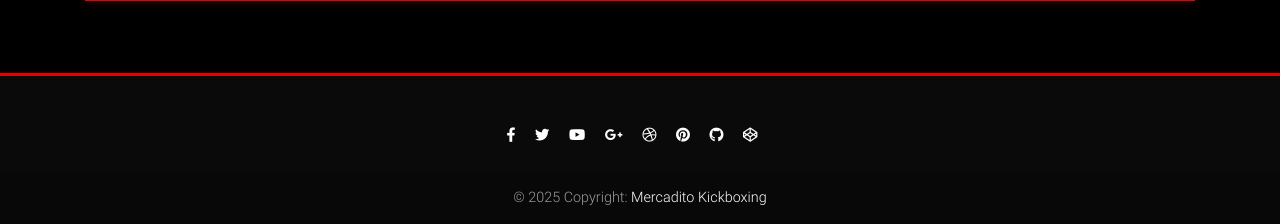
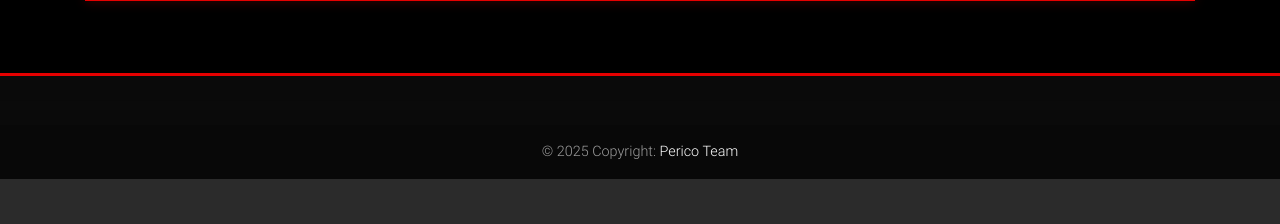
Before and after one commit to Coronel-GD/G8-Progra4-repo, a Django app: page / in a window 1280 px wide. Shown: the part 785-1009 px from the top of the page. After the commit the page ends 964 px from the top, so only its background shows below. Run offline with Django 4.2, Linux system fonts and the light colour scheme; data that the repository does not hold is empty; some libraries are stand-ins or nearby versions.

Commit message:
Rebrand to Perico Team and remove social media links from footer

```diff
--- a/templates/footer.html
+++ b/templates/footer.html
@@ -2,46 +2,10 @@
 
   <hr class="my-4">
 
-  <!-- Social icons -->
-  <div class="pb-4">
-    <a href="https://www.facebook.com/mdbootstrap" target="_blank">
-      <i class="fab fa-facebook-f mr-3"></i>
-    </a>
-
-    <a href="https://twitter.com/MDBootstrap" target="_blank">
-      <i class="fab fa-twitter mr-3"></i>
-    </a>
-
-    <a href="https://www.youtube.com/watch?v=7MUISDJ5ZZ4" target="_blank">
-      <i class="fab fa-youtube mr-3"></i>
-    </a>
-
-    <a href="https://plus.google.com/u/0/b/107863090883699620484" target="_blank">
-      <i class="fab fa-google-plus-g mr-3"></i>
-    </a>
-
-    <a href="https://dribbble.com/mdbootstrap" target="_blank">
-      <i class="fab fa-dribbble mr-3"></i>
-    </a>
-
-    <a href="https://pinterest.com/mdbootstrap" target="_blank">
-      <i class="fab fa-pinterest mr-3"></i>
-    </a>
-
-    <a href="https://github.com/mdbootstrap/bootstrap-material-design" target="_blank">
-      <i class="fab fa-github mr-3"></i>
-    </a>
-
-    <a href="http://codepen.io/mdbootstrap/" target="_blank">
-      <i class="fab fa-codepen mr-3"></i>
-    </a>
-  </div>
-  <!-- Social icons -->
-
   <!--Copyright-->
   <div class="footer-copyright py-3">
     © 2025 Copyright:
-    <a href="#" target="_blank"> Mercadito Kickboxing </a>
+    <a href="#" target="_blank"> Perico Team </a>
   </div>
   <!--/.Copyright-->
 
--- a/templates/home.html
+++ b/templates/home.html
@@ -27,7 +27,7 @@
             <!-- Content -->
             <div class="text-center white-text mx-5 wow fadeIn">
               <h1 class="mb-4">
-                <strong>MERCADITO KICKBOXING</strong>
+                <strong>PERICO TEAM</strong>
               </h1>
 
               <p>
--- a/templates/navbar.html
+++ b/templates/navbar.html
@@ -8,7 +8,7 @@
     <a class="navbar-brand waves-effect" href="{% url 'core:home' %}">
       <img src="{% static 'img/logo.jpg' %}" height="40" class="d-inline-block align-top mr-2 rounded-circle"
         alt="Logo">
-      <strong class="blue-text">Mercadito Kickboxing</strong>
+      <strong class="blue-text">Perico Team</strong>
     </a>
 
     <!-- Collapse -->
```
